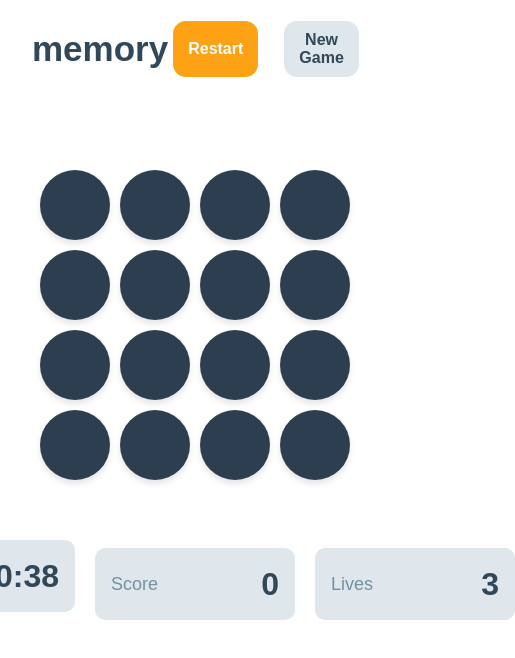
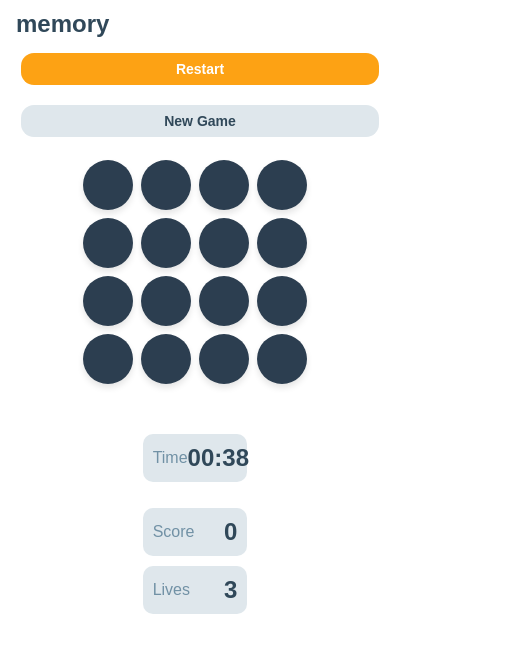
Before and after one commit to nikakakbexs/memory-game2, a React (Vite) app: page / in a window 390 px wide. Both pictures are taken after a click on the button "START GAME". Shown: the top 658 px of the page, 515 px wide, since content can reach past the window. Built offline with nearby package versions, Linux system fonts and the light colour scheme.

Commit message:
Added Some Responsive

```diff
--- a/src/Header.css
+++ b/src/Header.css
@@ -47,3 +47,27 @@
 .header-button:nth-child(2):hover {
   background: #cfd8de;
 }
+@media (max-width: 600px) {
+  .header {
+    flex-direction: column;
+    align-items: flex-start;
+    padding: 10px 16px;
+  }
+
+  .header-left h2 {
+    font-size: 24px;
+    margin-bottom: 10px;
+  }
+
+  .header-buttons {
+    flex-direction: column;
+    width: 100%;
+    gap: 10px;
+  }
+
+  .header-button {
+    width: 100%;
+    font-size: 14px;
+    padding: 8px 12px;
+  }
+}
--- a/src/Memory.css
+++ b/src/Memory.css
@@ -199,3 +199,42 @@ button:hover {
   color: white;
   text-align: center;
 }
+
+@media (max-width: 600px) {
+  .game-board {
+    grid-template-columns: repeat(auto-fit, minmax(50px, 1fr));
+    gap: 8px;
+    padding: 10px;
+  }
+
+  .card {
+    width: 50px;
+    height: 50px;
+    font-size: 18px;
+  }
+
+  .stats-wrapper {
+    flex-direction: column;
+    gap: 10px;
+  }
+
+  .timer-display,
+  .score-display,
+  .lives-display {
+    width: 90%;
+    height: auto;
+    padding: 10px;
+  }
+
+  .timer-label,
+  .score-label,
+  .lives-label {
+    font-size: 16px;
+  }
+
+  .timer-value,
+  .score-value,
+  .lives-value {
+    font-size: 24px;
+  }
+}
--- a/src/StartPage.css
+++ b/src/StartPage.css
@@ -106,3 +106,32 @@ body.startpage-theme {
 .start-btn:hover {
   background: #e69500;
 }
+@media (max-width: 600px) {
+  .settings-container {
+    width: 90%;
+    padding: 20px;
+  }
+
+  .game-title {
+    font-size: 24px;
+  }
+
+  .SelectThemeh3,
+  .GridSizeh3 {
+    right: 0;
+    align-self: flex-start;
+    text-align: left;
+  }
+
+  .btn {
+    width: 100%;
+    font-size: 16px;
+    padding: 10px 20px;
+  }
+
+  .start-btn {
+    width: 100%;
+    font-size: 18px;
+    padding: 12px;
+  }
+}
```
